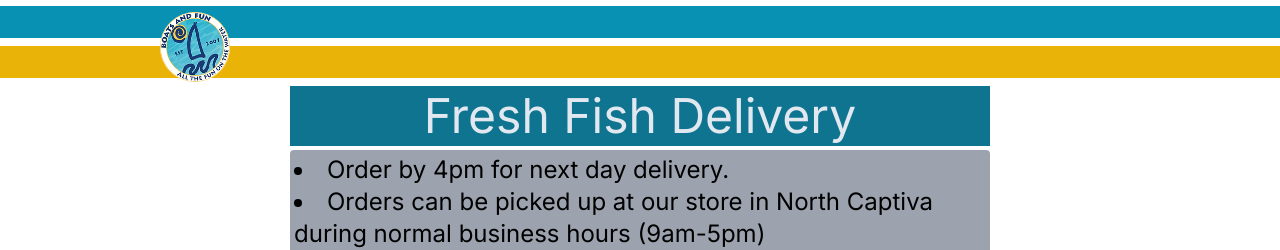
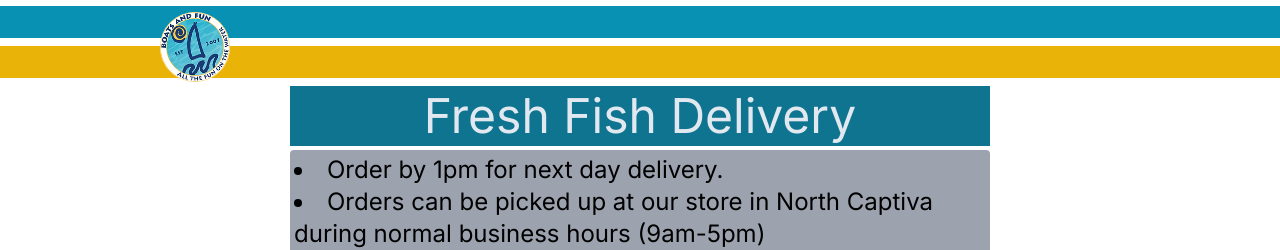
Before and after one commit to Brandoxcode/BoatsAndFun, a Next.js app: page / in a window 1280 px wide. Shown: the top 250 px of the page. Built offline with nearby package versions, Linux system fonts and the light colour scheme.

Commit message:
Update FreshText.tsx

```diff
--- a/components/FreshText.tsx
+++ b/components/FreshText.tsx
@@ -4,7 +4,7 @@ const FreshText = () => {
             <h1 className="bg-cyan-700 text-slate-200 text-5xl p-1.5 flex justify-center items-center">Fresh Fish Delivery</h1>
             <div className=" bg-gray-400 mt-1 text-2xl max-w-[700px] rounded p-1">
                 <ul className="list-disc list-inside">
-                    <li>Order by 4pm for next day delivery.</li>
+                    <li>Order by 1pm for next day delivery.</li>
                     <li>Orders can be picked up at our store in North Captiva during normal business hours (9am-5pm)</li>
                     <li>If your using your phone, please rotate to landscape</li>
                 </ul>
```
